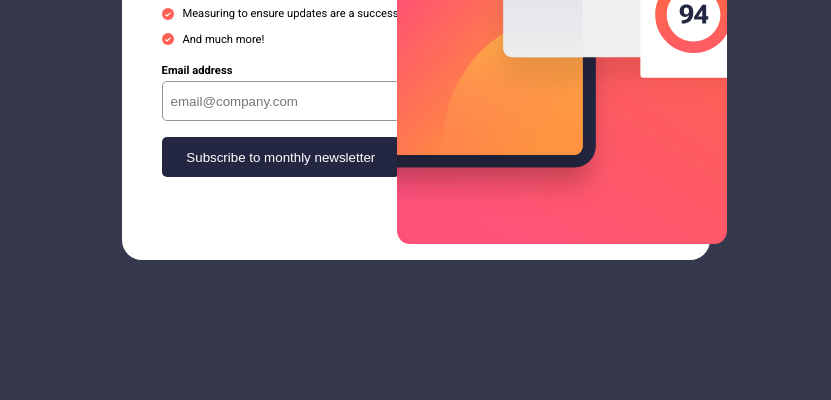
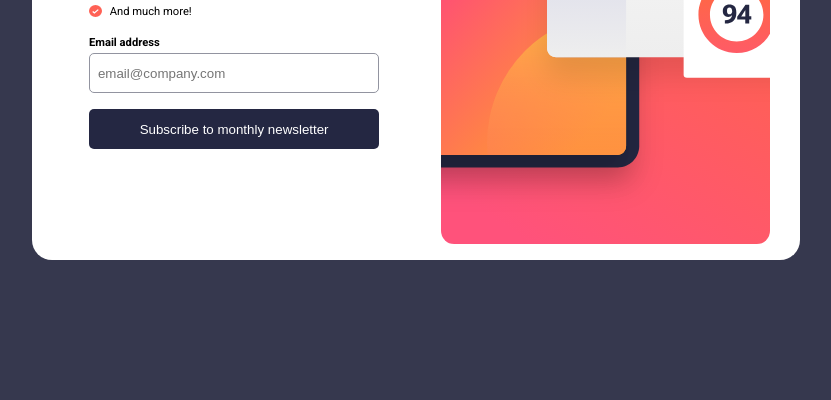
Before and after one commit to Pedro-OSouza/meu-portfolio, a plain HTML site: page newsletter-sign-up/index.html in a window 1280 px wide. Shown: the part 400-800 px from the top of the page, without its empty margins (224-1055 px from the left). Drawn offline with Linux system fonts and the light colour scheme.

Commit message:
Fix: Bugs de responsividade. Agora o site funciona melhor em telsa maiores

```diff
--- a/newsletter-sign-up/css/style.css
+++ b/newsletter-sign-up/css/style.css
@@ -215,3 +215,19 @@ button {
         margin: 0 auto;
     }
 }
+
+/* Responsividade para telas maiores */
+@media (min-width: 768px) {
+    main {
+        width: 60%; /* ou outro valor que funcione bem para telas maiores */
+        justify-content: space-around; /* ou outro valor que funcione bem para telas maiores */
+    }
+
+    .content-text {
+        width: 45%; /* ou outro valor que funcione bem para telas maiores */
+    }
+
+    .img {
+        width: 45%; /* ou outro valor que funcione bem para telas maiores */
+    }
+}
```
